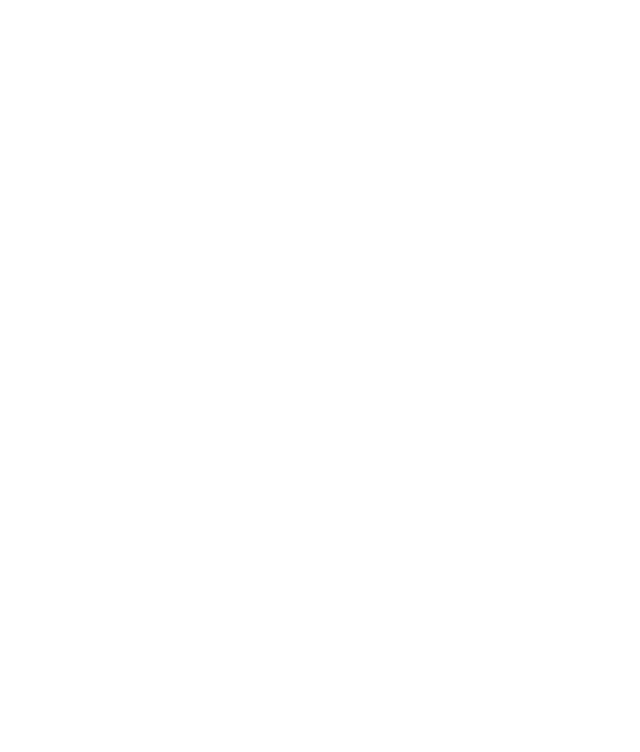
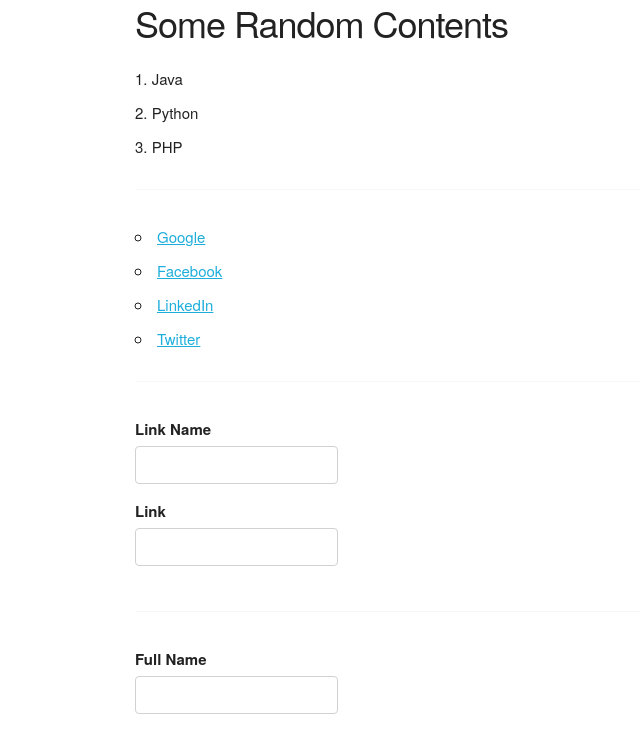
Before and after one commit to moh-sagor/web-development-html-css-bootstrap-javascript-python-django, a plain HTML site: page JavaScript/index.html in a window 1280 px wide. Shown: the whole page, without its empty margins (25-665 px from the left). Drawn offline with nearby package versions, Linux system fonts and the light colour scheme.

Commit message:
16 june 2021

```diff
--- a/JavaScript/index.html
+++ b/JavaScript/index.html
@@ -10,22 +10,44 @@
         integrity="sha384-+0n0xVW2eSR5OomGNYDnhzAbDsOXxcvSN1TPprVMTNDbiYZCxYbOOl7+AMvyTG2x" crossorigin="anonymous">
     <link rel="stylesheet" href="https://pro.fontawesome.com/releases/v5.10.0/css/all.css"
         integrity="sha384-AYmEC3Yw5cVb3ZcuHtOA93w35dYTsvhLPVnYs9eStHfGJvOvKxVfELGroGkvsg+p" crossorigin="anonymous" />
+    <link rel="stylesheet" href="https://cdnjs.cloudflare.com/ajax/libs/skeleton/2.0.4/skeleton.min.css"
+        integrity="sha512-EZLkOqwILORob+p0BXZc+Vm3RgJBOe1Iq/0fiI7r/wJgzOFZMlsqTa29UEl6v6U6gsV4uIpsNZoV32YZqrCRCQ=="
+        crossorigin="anonymous" referrerpolicy="no-referrer" />
 
 
     <title>JavaScript</title>
 </head>
 
 <body>
-    <p id="root">
 
-    </p>
-
-
-
-
-
-
-
+    <div class="container">
+        <h3 class='sample-class'>Some Random Contents</h3>
+        <ol>
+            <li>C++</li>
+            <li>Java</li>
+            <li>Python</li>
+            <li>PHP</li>
+        </ol>
+        <hr>
+        <ul class='sample-class'>
+            <li class='sample-class'><a href="https://www.google.com/">Google</a></li>
+            <li><a href="https://www.facebook.com/">Facebook</a></li>
+            <li><a href="https://www.linkedin.com/">LinkedIn</a></li>
+            <li><a href="https://www.twitter.com/">Twitter</a></li>
+        </ul>
+        <hr>
+        <form action="" method="post" class='sample-class'>
+            <label for="link_name">Link Name</label>
+            <input type="text" name="link_name">
+            <label for="url">Link</label>
+            <input type="url" name="url">
+        </form>
+        <hr>
+        <form>
+            <label for="name">Full Name</label>
+            <input name="name" type="text">
+        </form>
+    </div>
 
     <script src="https://cdn.jsdelivr.net/npm/bootstrap@5.0.1/dist/js/bootstrap.bundle.min.js"
         integrity="sha384-gtEjrD/SeCtmISkJkNUaaKMoLD0//ElJ19smozuHV6z3Iehds+3Ulb9Bn9Plx0x4"
--- a/JavaScript/js/script.js
+++ b/JavaScript/js/script.js
@@ -280,7 +280,7 @@
 // console.log(person3.calculateAge());
 
 
-
+// **********Static Function*****************
 // class person {
 //     constructor(fname,lname){
 //         this.firstname = fname;
@@ -299,5 +299,71 @@
 
 // let person1 = new person ("Sagor", "Hossain");
 
-// console.log(person.greeting);
-// console.log(person.test());
+// console.log(person1.greeting());
+
+
+// let val;
+// val = this;
+// val = window;
+// val = window.document;
+// val = document.all;
+
+// console.log(val);
+
+
+//adding element to dom
+
+// let olItem = document.createElement('li');
+
+// //add id and class
+
+// olItem.className = "a";
+// olItem.id = "New-element";
+
+// //add attributes
+// olItem.setAttribute('title','A title for new element');
+// olItem.appendChild(document.createTextNode('Javascript'));
+// document.querySelector('ol').appendChild(olItem);
+
+
+// let ulItem = document.createElement('li');
+// let link = document.createElement('a');
+// link.appendChild(document.createTextNode('Instagram'));
+// link.setAttribute('href','https://www.instagram.com');
+// ulItem.appendChild(link);
+// document.querySelector('ul').appendChild(ulItem);
+
+
+// console.log(ulItem);
+// console.log(link);
+
+
+// replesing Element**************************************
+
+// let newHeading = document.createElement('h1');
+// newHeading.appendChild(document.createTextNode('H1 new element'));
+
+// newHeading.className = "sample-class";
+
+// let oldHeading = document.querySelector('h3');
+
+// let parent = document.querySelector('.container');
+// // parent = oldHeading.parentElement;
+// parent.replaceChild(newHeading,oldHeading);
+
+// console.log(newHeading);
+// console.log(oldHeading);
+
+
+// remove elements *****************************************
+
+let listItem = document.querySelectorAll('li');
+let list = document.querySelector('ul');
+
+listItem[0].remove();
+// listItem[1].remove();
+
+
+
+console.log(listItem);
+console.log(list);
```
